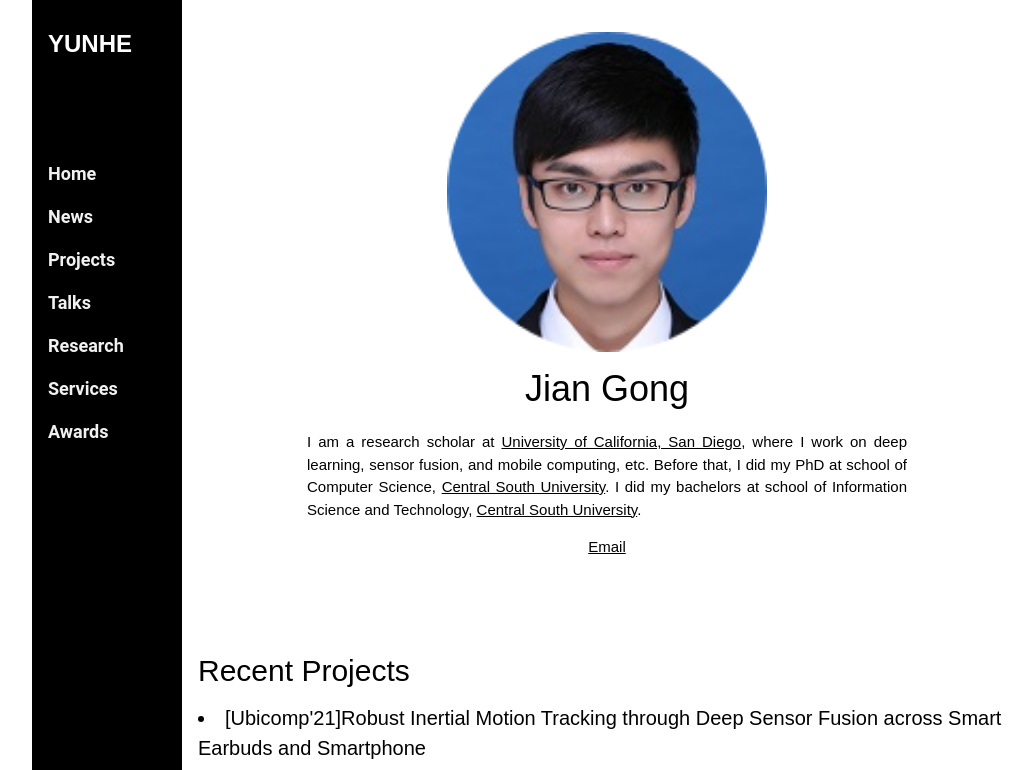
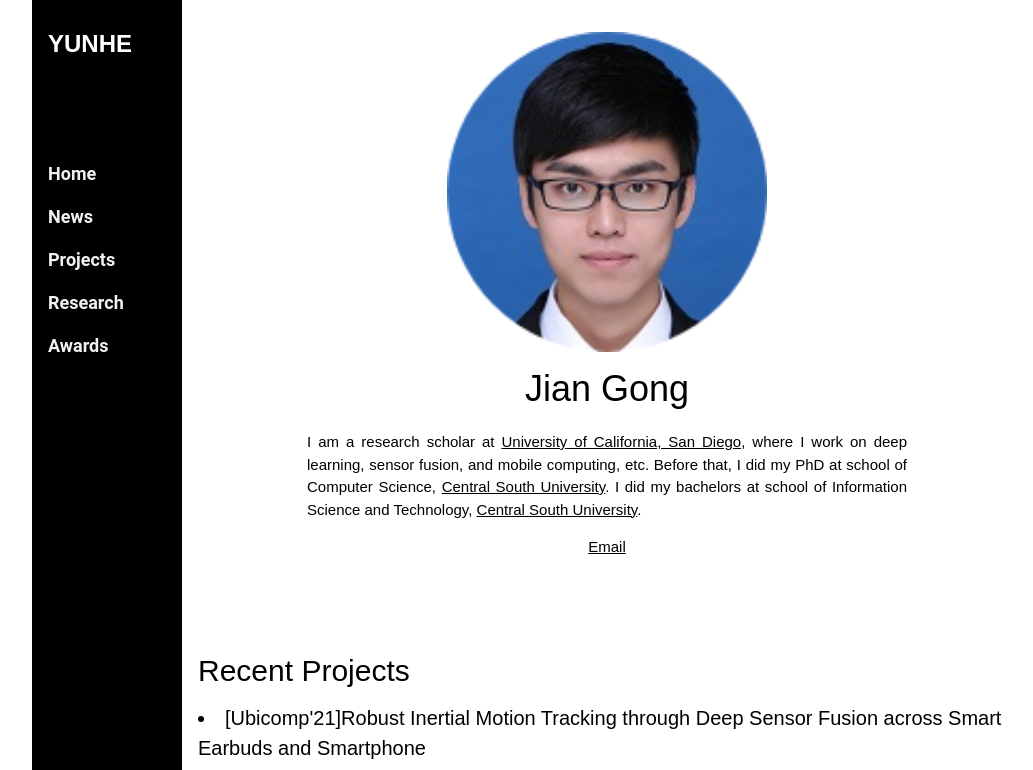
Before and after one commit to jamesdeep/jamesdeep.github.io, a plain HTML site: page index.html in a window 1280 px wide. Shown: the top 770 px of the page, without its empty margins (108-1141 px from the left). Drawn offline with Linux system fonts and the light colour scheme; a script that the page names is missing.

Commit message:
Update index.html

```diff
--- a/index.html
+++ b/index.html
@@ -64,9 +64,9 @@
     <a href="#home" class="w3-bar-item w3-button">Home</a>
     <a href="#news" class="w3-bar-item w3-button">News</a>
     <a href="#projects" class="w3-bar-item w3-button">Projects</a>
-    <a href="#talks" class="w3-bar-item w3-button">Talks</a>
+<!--     <a href="#talks" class="w3-bar-item w3-button">Talks</a> -->
     <a href="#publications" class="w3-bar-item w3-button">Research</a>
-    <a href="#service" class="w3-bar-item w3-button">Services</a>
+<!--     <a href="#service" class="w3-bar-item w3-button">Services</a> -->
     <a href="#award" class="w3-bar-item w3-button">Awards</a>
   </div>
 </nav>
@@ -155,12 +155,14 @@ Under a variety of moving conditions, our solution demonstrates an average estim
 
   </div>
 
-<!--   <!-- The Talks Section -->
-  <div class="w3-container w3-light-grey w3-padding-32" id="talks">
+<!-- The Talks Section -->
+<!--   <div class="w3-container w3-light-grey w3-padding-32" id="talks">
     <h2>Talks</h2>
       <p><li> 06/2020, "<a href="http://valser.org/webinar/slide/slides/20200603/%E6%A8%A1%E5%9E%8B%E5%8E%8B%E7%BC%A9-%E5%B7%A5%E4%B8%9A%E7%95%8C%E5%92%8C%E5%AD%A6%E6%9C%AF%E7%95%8C%E7%9A%84%E5%B7%AE%E5%BC%82.pdf">AI on the Edge - Discussion on the Gap Between Industry and Academia</a>" at <a  href="http://valser.org/"><strong>VALSE</strong></a> Webinar.</li></p>
       <p><li> 05/2020, "<a href="https://www.bilibili.com/video/av925692420/"> Edge AI: Progress and Future Directions</a>" at <a href="https://www.qbitai.com/"> <strong>QbitAI</strong></a> using <a  href="https://www.bilibili.com/"><strong>bilibili</strong></a>.</li></p>
   </div> -->
+
+
  <!-- The Publications Section -->
   <div class="w3-container w3-padding-32"" id="publications">
     <h2>Research</h2>
@@ -236,13 +238,13 @@ Under a variety of moving conditions, our solution demonstrates an average estim
   </div>
 
 <!-- The Services Section -->
-  <div class="w3-container w3-light-grey w3-padding-32" id="service">
+<!--   <div class="w3-container w3-light-grey w3-padding-32" id="service">
     <h2>Services</h2>
       <p><li> Area Chair of <a href="https://icml.cc/Conferences/2021">ICML 2021</a>, <a href="https://nips.cc/Conferences/2021/">NeurIPS 2021</a>.</p>
       <p><li> Senior Program Committee Members of <a href="https://ijcai-21.org/">IJCAI 2021</a>, <a href="https://www.ijcai20.org/">IJCAI 2020</a> and <a href="https://www.ijcai19.org/program-committee.html">IJCAI 2019</a>.</p>
       <p><li> Journal Reviewers of <a href="https://ieeexplore.ieee.org/xpl/RecentIssue.jsp?punumber=34">IEEE T-PAMI</a>, <a href="https://www.springer.com/journal/11263">IJCV</a>, <a href="https://ieeexplore.ieee.org/xpl/RecentIssue.jsp?punumber=83">IEEE T-IP</a>, <a href="https://ieeexplore.ieee.org/xpl/RecentIssue.jsp?punumber=5962385">IEEE T-NNLS</a>, <a href="https://ieeexplore.ieee.org/xpl/RecentIssue.jsp?punumber=6046">IEEE T-MM</a>, <a href="https://ieeexplore.ieee.org/xpl/RecentIssue.jsp?punumber=69">IEEE T-KDE</a>, etc.</p>
       <p><li> Program Committee Members of ICCV 2021, AAAI 2021, ICLR 2021, NeurIPS 2020, ICML 2020, ECCV 2020, CVPR 2020, ICLR 2020, AAAI 2020, ICCV 2019, CVPR 2019, ICLR 2019, AAAI 2019, IJCAI 2018, AAAI 2018, NeurIPS 2018, etc.</p>
-  </div>
+  </div> -->
 
   <!-- The Awards Section -->
   <div class="w3-container w3-padding-32" id="award">
```
